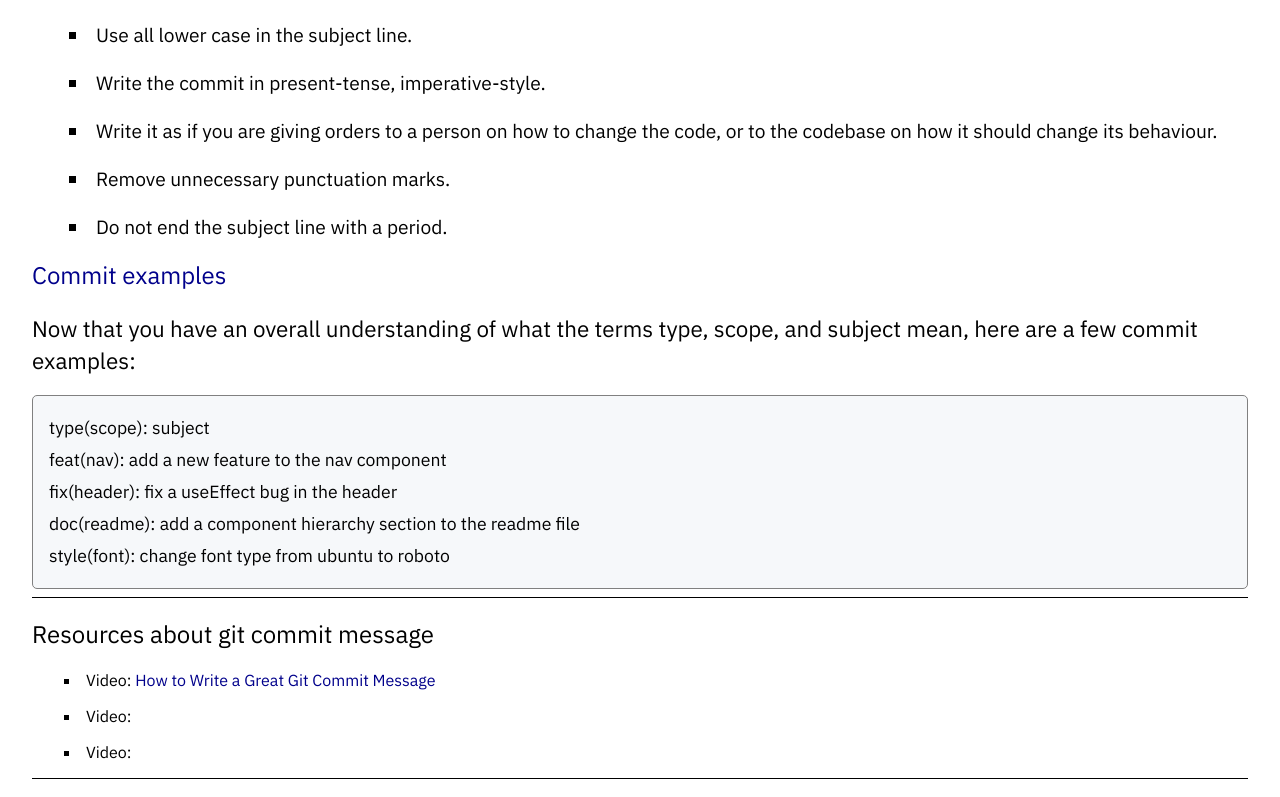
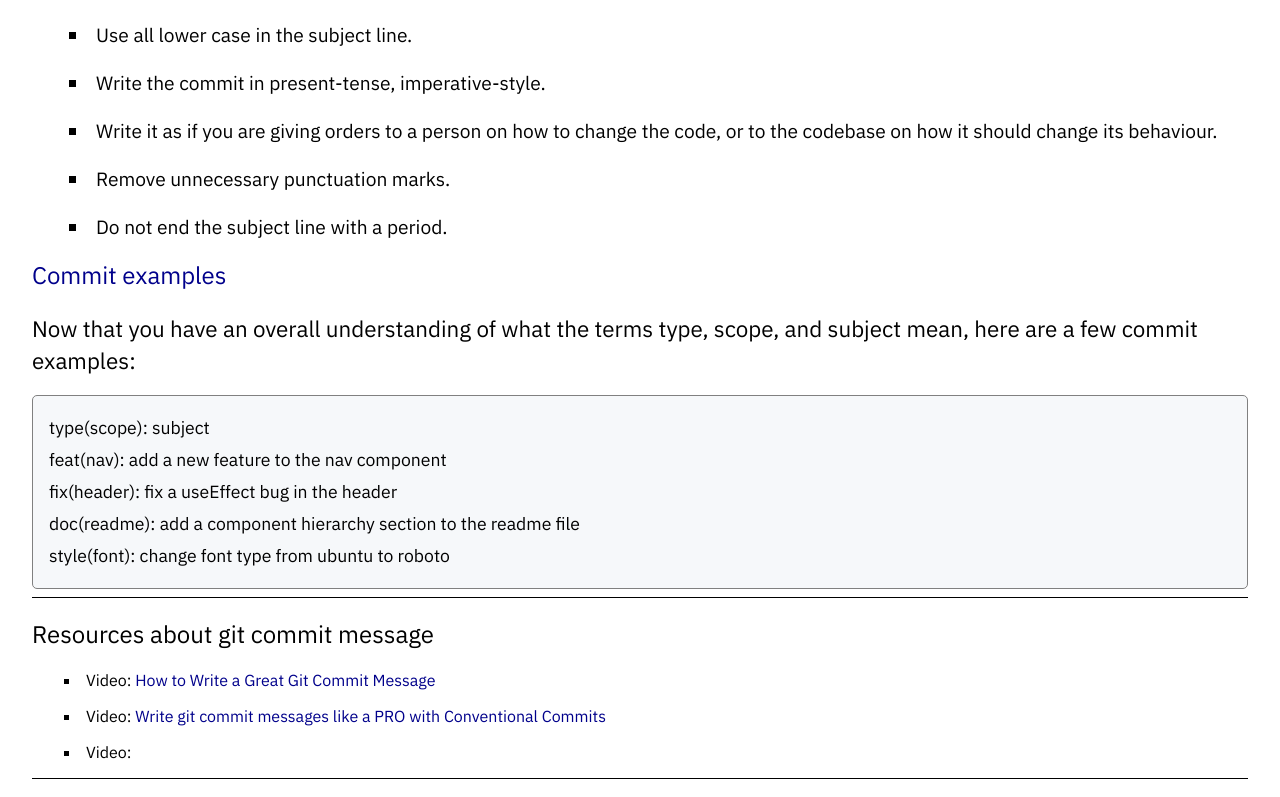
Before and after one commit to Elir-Mahad/notes, a Next.js app: page /writing-commits in a window 1280 px wide. Shown: the part 1619-2416 px from the top of the page. Built offline with nearby package versions, Linux system fonts and the light colour scheme.

Commit message:
Add second resource item to writing commits post

```diff
--- a/pages/writing-commits.js
+++ b/pages/writing-commits.js
@@ -144,6 +144,8 @@ function WritingCommits() {
           topic="git commit message"
           firstResTitle="How to Write a Great Git Commit Message"
           firstLink="https://www.youtube.com/watch?v=JiZACkPNm8U"
+          secondResTitle="Write git commit messages like a PRO with Conventional Commits"
+          secondLink="https://www.youtube.com/watch?v=OJqUWvmf4gg"
         />
       </BlogBody>
     </div>
```
